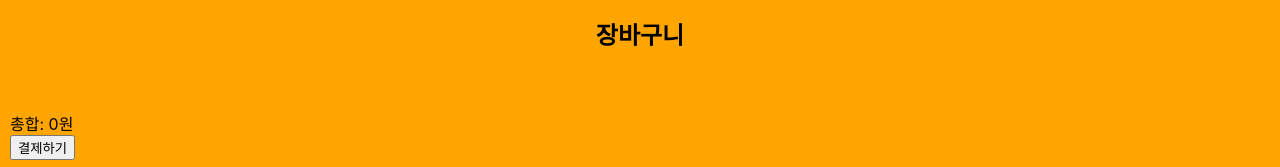
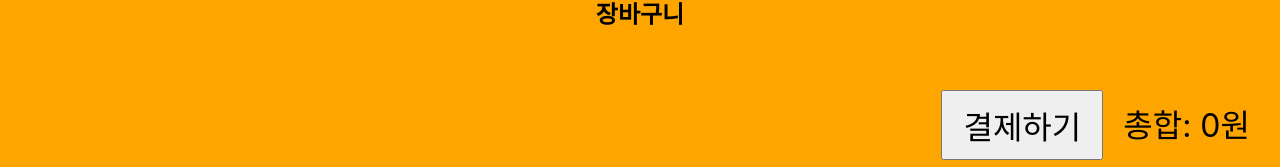
Before and after one commit to han16935/burger-kiosk-react, a React (Create React App) app: page /SecondPage/ShoppingBag in a window 1280 px wide. Shown: the part 630-797 px from the top of the page. Built offline with nearby package versions, Linux system fonts and the light colour scheme.

Commit message:
메뉴 선택화면: 총합 결제하기 크게하고 오른쪽 정렬

```diff
--- a/src/CompletePay.js
+++ b/src/CompletePay.js
@@ -46,9 +46,12 @@ const CompletePay = () => {
     const [orderNum, setOrderNum] = useState(1); // Initialize orderNum state with 1
 
     useEffect(() => {
-        // Increase orderNum by 1 each time the component is rendered
-        setOrderNum(prevOrderNum => prevOrderNum + 1);
+        // Increase orderNum by 1 when the component is rendered
+        setOrderNum(orderNum+1);
     }, []);
+
+
+
 
     const moveToFirst = () => {
         navigate('../');
--- /dev/null
+++ b/src/ShoppingBag.css
@@ -0,0 +1,10 @@
+.totalpay {
+    font-size: 2em; /* 버튼의 글꼴 크기를 조절합니다. */
+    padding: 10px 20px; /* 버튼의 안쪽 여백을 조절합니다. */
+}
+
+/* ShoppingBag.css */
+.paybtn {
+    font-size: 2em; /* 버튼의 글꼴 크기를 조절합니다. */
+    padding: 10px 20px; /* 버튼의 안쪽 여백을 조절합니다. */
+}
--- a/src/ShoppingBag.js
+++ b/src/ShoppingBag.js
@@ -1,5 +1,6 @@
 import React from 'react';
 import { useNavigate } from 'react-router-dom';
+import './ShoppingBag.css';
 
 
 function ShoppingBag({ items, onCountChange, totalPrice }) {
@@ -21,9 +22,9 @@ function ShoppingBag({ items, onCountChange, totalPrice }) {
                     </li>
                 ))}
             </ul>
-            <div>총합: {totalPrice}원</div>
+            <div className="totalpay" style = {{float:'right'}}>총합: {totalPrice}원</div>
             <div>
-                <button onClick={movePage}>결제하기</button>
+                <button className = "paybtn" onClick={movePage} style = {{float:'right'}}>결제하기</button>
             </div>
         </div>
     );
```
